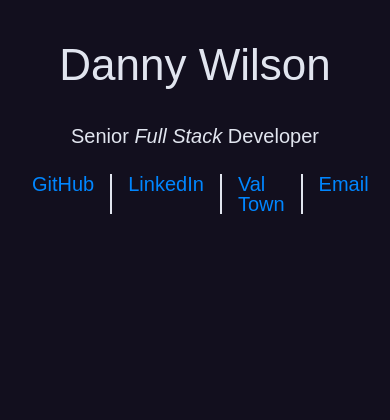
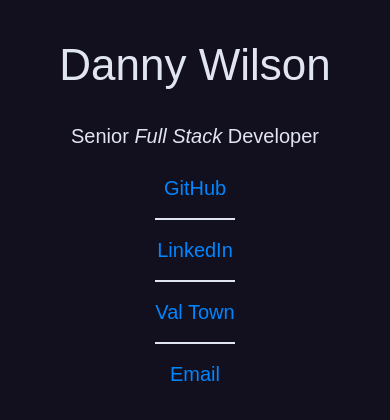
Before and after one commit to postpostscript/postpostscript.dev, a Next.js app: page / in a window 390 px wide. Shown: the top 420 px of the page. Built offline with nearby package versions, Linux system fonts and the light colour scheme; a web font is replaced by a local one.

Commit message:
Fix link list responsiveness

```diff
--- a/src/app/page.tsx
+++ b/src/app/page.tsx
@@ -2,29 +2,29 @@
 
 export default function Home() {
   return (
-    <div className="font-mono min-h-screen p-8 sm:p-20 flex-col gap-20 flex max-w-[40rem] mx-auto">
-      <main className="flex flex-col gap-6 row-start-2 items-center sm:items-start">
-        <h1 className="sm:w-full flex sm:justify-between text-[2.75rem] sm:text-7xl">
+    <div className="mx-auto flex min-h-screen max-w-[40rem] flex-col gap-20 p-8 font-mono sm:p-20">
+      <main className="row-start-2 flex flex-col items-center gap-6 sm:items-start">
+        <h1 className="flex text-[2.75rem] sm:w-full sm:justify-between sm:text-7xl">
           <span>Danny</span>&nbsp;<span>Wilson</span>
         </h1>
-        <h2 className="sm:w-full flex sm:justify-between text-xl sm:text-[2rem]">
+        <h2 className="flex text-xl sm:w-full sm:justify-between sm:text-[2rem]">
           <span>Senior&nbsp;</span>
           <em>Full&nbsp;</em>
           <em>Stack&nbsp;</em>Developer
         </h2>
 
-        <div className="flex justify-around w-full text-xl leading-5">
-          <ul className="flex gap-4">
-            <li className="pe-4 border-e-2">
+        <div className="flex w-full justify-around text-xl sm:leading-5">
+          <ul className="flex flex-col gap-4 sm:flex-row">
+            <li className="border-foreground block text-center max-sm:border-b-2 max-sm:pb-4 sm:border-r-2 sm:pr-4">
               <a href="https://github.com/postpostscript">GitHub</a>
             </li>
-            <li className="pe-4 border-e-2">
+            <li className="border-foreground block text-center max-sm:border-b-2 max-sm:pb-4 sm:border-r-2 sm:pr-4">
               <a href="https://www.linkedin.com/in/drwxr-xr-x/">LinkedIn</a>
             </li>
-            <li className="pe-4 border-e-2">
+            <li className="border-foreground block text-center max-sm:border-b-2 max-sm:pb-4 sm:border-r-2 sm:pr-4">
               <a href="https://postpostscript-blog.web.val.run/">Val Town</a>
             </li>
-            <li>
+            <li className="text-center">
               <EmailLink />
             </li>
           </ul>
```
